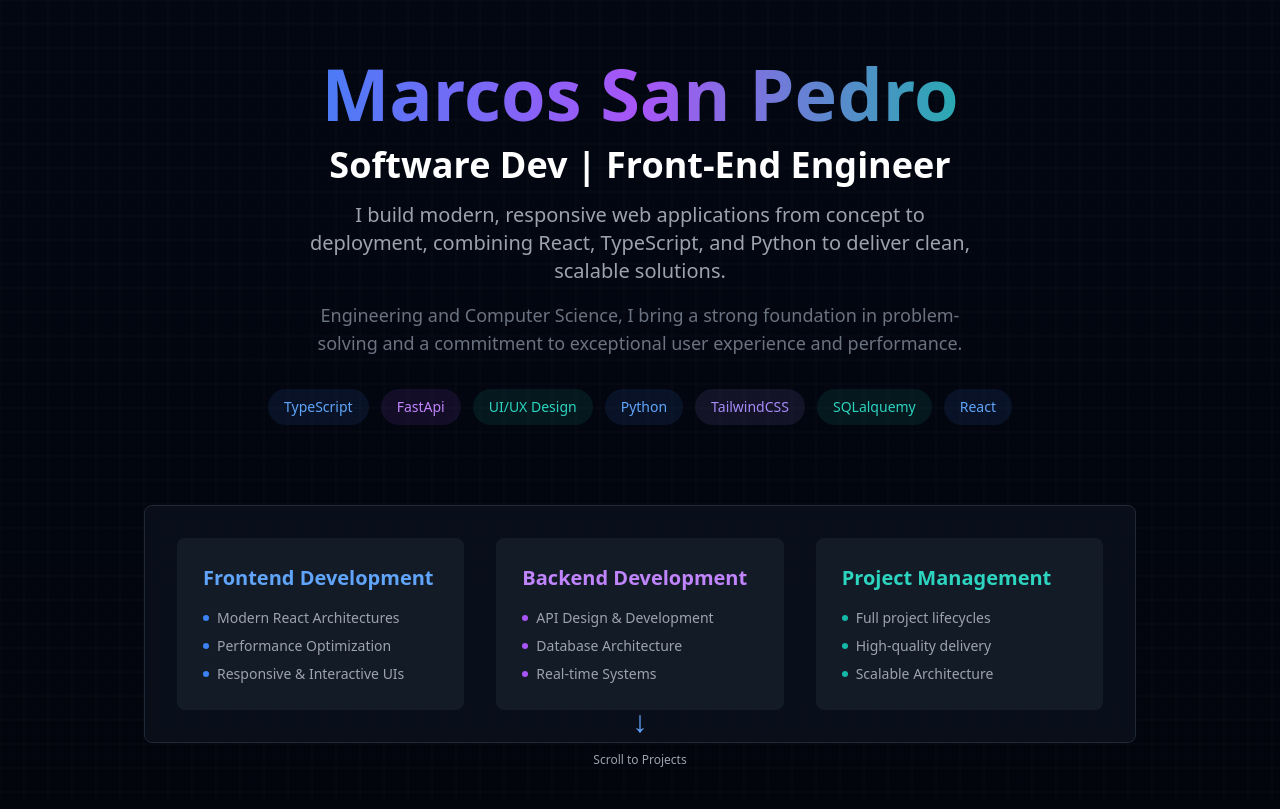
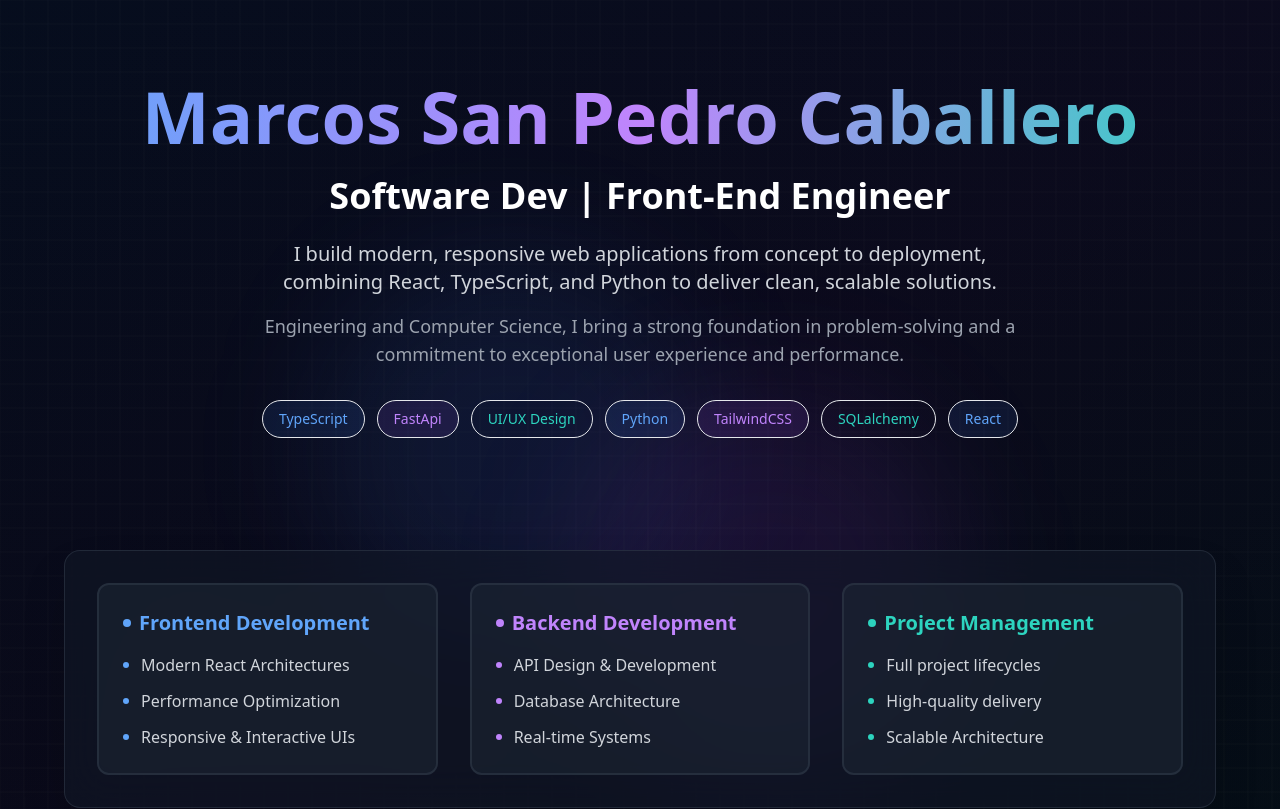
Before and after one commit to MarcosSanPedro/marcossanpedro, a Next.js app: page / in a window 1280 px wide. Shown: the top 809 px of the page. Built offline with nearby package versions, Linux system fonts and the light colour scheme.

Commit message:
Refactor HeroSection component for improved layout and animations, integrate lucide-react for icons, and update package dependencies in package.json and pnpm-lock.yaml.

```diff
--- a/app/components/HeroSection.tsx
+++ b/app/components/HeroSection.tsx
@@ -1,148 +1,249 @@
-'use client';
+"use client"
 
-import { motion } from 'framer-motion';
-import { useState, useRef, useEffect } from 'react';
+import { motion } from "framer-motion"
+import { useState, useRef, useEffect } from "react"
+import { ChevronDown } from "lucide-react"
 
 export default function HeroSection() {
-	const [selectedStack, setSelectedStack] = useState<'frontend' | 'backend' | 'devops' | null>(null);
-	const autoScrolledRef = useRef(false);
+  const [selectedStack, setSelectedStack] = useState<"frontend" | "backend" | "devops" | null>(null)
+  const autoScrolledRef = useRef(false)
+  let ifScrollDown = autoScrolledRef.current
+
 
   useEffect(() => {
     const handleScroll = () => {
+
       if (!autoScrolledRef.current && window.scrollY > 40) {
-				document.getElementById('projects')?.scrollIntoView({ behavior: 'smooth' });
-				autoScrolledRef.current = true;
+        document.getElementById("projects")?.scrollIntoView({ behavior: "smooth" })
+        autoScrolledRef.current = true
       }
-		};
-		window.addEventListener('scroll', handleScroll);
-		return () => window.removeEventListener('scroll', handleScroll);
-	}, []);
+    }
+
+    window.addEventListener("scroll", handleScroll)
+    return () => window.removeEventListener("scroll", handleScroll)
+  }, [ifScrollDown])
 
   return (
-		<section className="min-h-screen relative overflow-hidden py-24 md:py-0">
+    <section className="min-h-screen relative overflow-hidden">
+      {/* Background Effects */}
       <div className="absolute inset-0">
         <div className="absolute inset-0 bg-[url('/grid.svg')] opacity-10" />
+        <div className="absolute inset-0 bg-gradient-to-br from-blue-500/5 via-purple-500/5 to-teal-500/5" />
+        <div className="absolute top-1/4 left-1/4 w-96 h-96 bg-blue-500/10 rounded-full blur-3xl" />
+        <div className="absolute bottom-1/4 right-1/4 w-96 h-96 bg-purple-500/10 rounded-full blur-3xl" />
       </div>
 
-			<div className="relative z-10 min-h-screen flex flex-col items-center justify-center px-4 pt-8 md:pt-0">
-				<motion.div initial={{ opacity: 0, y: 20 }} animate={{ opacity: 1, y: 0 }} className="text-center mb-8 md:mb-12">
-					<div className="space-y-3 md:space-y-4 mb-6 md:mb-8">
-						<h1 className="text-4xl md:text-7xl font-bold text-transparent bg-clip-text bg-gradient-to-r from-blue-500 via-purple-500 to-teal-500">
-							Marcos San Pedro
-						</h1>
-						<h2 className="text-2xl md:text-4xl font-bold text-white">Software Dev | Front-End Engineer</h2>
-						<p className="text-lg md:text-xl text-gray-400 max-w-2xl mx-auto">
-						I build modern, responsive web applications from concept to deployment, combining React, TypeScript, and Python to deliver clean, scalable solutions.
+      <div className="relative z-10 min-h-screen flex flex-col px-4 sm:px-6 lg:px-8">
+        {/* Main Content Container */}
+        <div className="flex-1 flex flex-col justify-center py-12 sm:py-16 lg:py-20">
+          {/* Hero Text Section */}
+          <motion.div
+            initial={{ opacity: 0, y: 20 }}
+            animate={{ opacity: 1, y: 0 }}
+            className="text-center mb-8 sm:mb-12 lg:mb-16"
+          >
+            <div className="space-y-4 sm:space-y-6 mb-6 sm:mb-8">
+              <motion.h1
+                initial={{ opacity: 0, y: 20 }}
+                animate={{ opacity: 1, y: 0 }}
+                transition={{ delay: 0.1 }}
+                className="text-3xl sm:text-5xl lg:text-7xl font-bold text-transparent bg-clip-text bg-gradient-to-r from-blue-400 via-purple-400 to-teal-400 leading-tight"
+              >
+                Marcos San Pedro Caballero
+              </motion.h1>
+
+              <motion.h2
+                initial={{ opacity: 0, y: 20 }}
+                animate={{ opacity: 1, y: 0 }}
+                transition={{ delay: 0.2 }}
+                className="text-xl sm:text-2xl lg:text-4xl font-bold text-white"
+              >
+                Software Dev | Front-End Engineer
+              </motion.h2>
+
+              <motion.div
+                initial={{ opacity: 0, y: 20 }}
+                animate={{ opacity: 1, y: 0 }}
+                transition={{ delay: 0.3 }}
+                className="space-y-3 sm:space-y-4"
+              >
+                <p className="text-base sm:text-lg lg:text-xl text-gray-300 max-w-3xl mx-auto leading-relaxed">
+                  I build modern, responsive web applications from concept to deployment, combining React, TypeScript,
+                  and Python to deliver clean, scalable solutions.
                 </p>
-						<p className="text-base md:text-lg text-gray-500 max-w-2xl mx-auto">
-						Engineering and Computer Science, I bring a strong foundation in problem-solving and a commitment to exceptional user experience and performance.
+                <p className="text-sm sm:text-base lg:text-lg text-gray-400 max-w-3xl mx-auto leading-relaxed">
+                  Engineering and Computer Science, I bring a strong foundation in problem-solving and a commitment to
+                  exceptional user experience and performance.
                 </p>
+              </motion.div>
             </div>
-					<div className="flex flex-wrap justify-center gap-2 md:gap-3 mb-6 md:mb-8">
-						<span className="px-3 md:px-4 py-1.5 md:py-2 bg-blue-500/10 rounded-full text-blue-400 text-xs md:text-sm">TypeScript</span>
-						<span className="px-3 md:px-4 py-1.5 md:py-2 bg-purple-500/10 rounded-full text-purple-400 text-xs md:text-sm">FastApi</span>
-						<span className="px-3 md:px-4 py-1.5 md:py-2 bg-teal-500/10 rounded-full text-teal-400 text-xs md:text-sm"> UI/UX Design</span>
-						<span className="px-3 md:px-4 py-1.5 md:py-2 bg-blue-500/10 rounded-full text-blue-400 text-xs md:text-sm">Python</span>
-						<span className="px-3 md:px-4 py-1.5 md:py-2 bg-violet-400/10 rounded-full text-violet-400 text-xs md:text-sm"> TailwindCSS</span>
-						<span className="px-3 md:px-4 py-1.5 md:py-2 bg-teal-500/10 rounded-full text-teal-400 text-xs md:text-sm"> SQLalquemy</span>
-						<span className="px-3 md:px-4 py-1.5 md:py-2 bg-blue-500/10 rounded-full text-blue-400 text-xs md:text-sm">React</span>
-					</div>
+
+            {/* Tech Stack Tags */}
+            <motion.div
+              initial={{ opacity: 0, y: 20 }}
+              animate={{ opacity: 1, y: 0 }}
+              transition={{ delay: 0.4 }}
+              className="flex flex-wrap justify-center gap-2 sm:gap-3 mb-8 sm:mb-12"
+            >
+              {[
+                { name: "TypeScript", color: "blue" },
+                { name: "FastApi", color: "purple" },
+                { name: "UI/UX Design", color: "teal" },
+                { name: "Python", color: "blue" },
+                { name: "TailwindCSS", color: "purple" },
+                { name: "SQLalchemy", color: "teal" },
+                { name: "React", color: "blue" },
+              ].map((tech, index) => (
+                <motion.span
+                  key={tech.name}
+                  initial={{ opacity: 0, scale: 0.8 }}
+                  animate={{ opacity: 1, scale: 1 }}
+                  transition={{ delay: 0.5 + index * 0.1 }}
+                  className={`px-3 sm:px-4 py-2 bg-${tech.color}-500/10 border border-${tech.color}-500/20 rounded-full text-${tech.color}-400 text-xs sm:text-sm font-medium hover:bg-${tech.color}-500/20 transition-all duration-300 cursor-default`}
+                >
+                  {tech.name}
+                </motion.span>
+              ))}
+            </motion.div>
           </motion.div>
 
           {/* Interactive System Architecture */}
-				<div className="w-full max-w-5xl mx-auto relative px-2 md:px-4">
           <motion.div
-						initial={{ opacity: 0 }}
-						animate={{ opacity: 1 }}
-						transition={{ delay: 0.3 }}
-						className="bg-gray-900/50 backdrop-blur-sm rounded-lg border border-gray-800 p-4 md:p-8"
+            initial={{ opacity: 0, y: 30 }}
+            animate={{ opacity: 1, y: 0 }}
+            transition={{ delay: 0.6 }}
+            className="w-full max-w-6xl mx-auto"
           >
-						<div className="grid grid-cols-1 md:grid-cols-3 gap-4 md:gap-8">
+            <div className="bg-gray-900/60 backdrop-blur-xl rounded-2xl border border-gray-700/50 p-4 sm:p-6 lg:p-8 shadow-2xl">
+              <div className="grid grid-cols-1 lg:grid-cols-3 gap-4 sm:gap-6 lg:gap-8">
                 {/* Frontend Layer */}
-							<div
-								className={`p-4 md:p-6 rounded-lg transition-colors border-2 ${
-									selectedStack === 'frontend' ? 'bg-blue-500/20 border-blue-500/50' : 'bg-gray-800/50 hover:bg-gray-800/80 border-transparent'
+                <motion.div
+                  whileHover={{ scale: 1.02, y: -5 }}
+                  transition={{ type: "spring", stiffness: 300 }}
+                  className={`p-4 sm:p-6 rounded-xl transition-all duration-300 border-2 cursor-pointer ${
+                    selectedStack === "frontend"
+                      ? "bg-blue-500/20 border-blue-400/50 shadow-lg shadow-blue-500/20"
+                      : "bg-gray-800/50 hover:bg-gray-800/80 border-gray-700/50 hover:border-gray-600/50"
                   }`}
-								onMouseEnter={() => setSelectedStack('frontend')}
+                  onMouseEnter={() => setSelectedStack("frontend")}
                   onMouseLeave={() => setSelectedStack(null)}
                 >
-								<h3 className="text-lg md:text-xl font-semibold mb-3 md:mb-4 text-blue-400">Frontend Development</h3>
-								<ul className="space-y-1.5 md:space-y-2 text-xs md:text-sm text-gray-400">
-									<li className="flex items-center gap-2">
-										<div className="w-1.5 h-1.5 bg-blue-500 rounded-full" />
-										Modern React Architectures
-									</li>
-									<li className="flex items-center gap-2">
-										<div className="w-1.5 h-1.5 bg-blue-500 rounded-full" />
-										Performance Optimization
-									</li>
-									<li className="flex items-center gap-2">
-										<div className="w-1.5 h-1.5 bg-blue-500 rounded-full" />
-										Responsive & Interactive UIs
-									</li>
+                  <h3 className="text-lg sm:text-xl font-semibold mb-3 sm:mb-4 text-blue-400 flex items-center gap-2">
+                    <div className="w-2 h-2 bg-blue-400 rounded-full animate-pulse" />
+                    Frontend Development
+                  </h3>
+                  <ul className="space-y-2 sm:space-y-3 text-sm sm:text-base text-gray-300">
+                    {["Modern React Architectures", "Performance Optimization", "Responsive & Interactive UIs"].map(
+                      (item, index) => (
+                        <motion.li
+                          key={item}
+                          initial={{ opacity: 0, x: -10 }}
+                          animate={{ opacity: 1, x: 0 }}
+                          transition={{ delay: 0.7 + index * 0.1 }}
+                          className="flex items-center gap-3"
+                        >
+                          <div className="w-1.5 h-1.5 bg-blue-400 rounded-full flex-shrink-0" />
+                          {item}
+                        </motion.li>
+                      ),
+                    )}
                   </ul>
-							</div>
+                </motion.div>
 
                 {/* Backend Layer */}
-							<div
-								className={`p-4 md:p-6 rounded-lg transition-colors border-2 ${
-									selectedStack === 'backend' ? 'bg-purple-500/20 border-purple-500/50' : 'bg-gray-800/50 hover:bg-gray-800/80 border-transparent'
+                <motion.div
+                  whileHover={{ scale: 1.02, y: -5 }}
+                  transition={{ type: "spring", stiffness: 300 }}
+                  className={`p-4 sm:p-6 rounded-xl transition-all duration-300 border-2 cursor-pointer ${
+                    selectedStack === "backend"
+                      ? "bg-purple-500/20 border-purple-400/50 shadow-lg shadow-purple-500/20"
+                      : "bg-gray-800/50 hover:bg-gray-800/80 border-gray-700/50 hover:border-gray-600/50"
                   }`}
-								onMouseEnter={() => setSelectedStack('backend')}
+                  onMouseEnter={() => setSelectedStack("backend")}
                   onMouseLeave={() => setSelectedStack(null)}
                 >
-								<h3 className="text-lg md:text-xl font-semibold mb-3 md:mb-4 text-purple-400">Backend Development</h3>
-								<ul className="space-y-1.5 md:space-y-2 text-xs md:text-sm text-gray-400">
-									<li className="flex items-center gap-2">
-										<div className="w-1.5 h-1.5 bg-purple-500 rounded-full" />
-										API Design & Development
-									</li>
-									<li className="flex items-center gap-2">
-										<div className="w-1.5 h-1.5 bg-purple-500 rounded-full" />
-										Database Architecture
-									</li>
-									<li className="flex items-center gap-2">
-										<div className="w-1.5 h-1.5 bg-purple-500 rounded-full" />
-										Real-time Systems
-									</li>
+                  <h3 className="text-lg sm:text-xl font-semibold mb-3 sm:mb-4 text-purple-400 flex items-center gap-2">
+                    <div className="w-2 h-2 bg-purple-400 rounded-full animate-pulse" />
+                    Backend Development
+                  </h3>
+                  <ul className="space-y-2 sm:space-y-3 text-sm sm:text-base text-gray-300">
+                    {["API Design & Development", "Database Architecture", "Real-time Systems"].map((item, index) => (
+                      <motion.li
+                        key={item}
+                        initial={{ opacity: 0, x: -10 }}
+                        animate={{ opacity: 1, x: 0 }}
+                        transition={{ delay: 0.8 + index * 0.1 }}
+                        className="flex items-center gap-3"
+                      >
+                        <div className="w-1.5 h-1.5 bg-purple-400 rounded-full flex-shrink-0" />
+                        {item}
+                      </motion.li>
+                    ))}
                   </ul>
-							</div>
+                </motion.div>
 
                 {/* DevOps Layer */}
-							<div
-								className={`p-4 md:p-6 rounded-lg transition-colors border-2 ${
-									selectedStack === 'devops' ? 'bg-teal-500/20 border-teal-500/50' : 'bg-gray-800/50 hover:bg-gray-800/80 border-transparent'
+                <motion.div
+                  whileHover={{ scale: 1.02, y: -5 }}
+                  transition={{ type: "spring", stiffness: 300 }}
+                  className={`p-4 sm:p-6 rounded-xl transition-all duration-300 border-2 cursor-pointer ${
+                    selectedStack === "devops"
+                      ? "bg-teal-500/20 border-teal-400/50 shadow-lg shadow-teal-500/20"
+                      : "bg-gray-800/50 hover:bg-gray-800/80 border-gray-700/50 hover:border-gray-600/50"
                   }`}
-								onMouseEnter={() => setSelectedStack('devops')}
+                  onMouseEnter={() => setSelectedStack("devops")}
                   onMouseLeave={() => setSelectedStack(null)}
                 >
-								<h3 className="text-lg md:text-xl font-semibold mb-3 md:mb-4 text-teal-400">Project Management</h3>
-								<ul className="space-y-1.5 md:space-y-2 text-xs md:text-sm text-gray-400">
-									<li className="flex items-center gap-2">
-										<div className="w-1.5 h-1.5 bg-teal-500 rounded-full" />
-										Full project lifecycles
-									</li>
-									<li className="flex items-center gap-2">
-										<div className="w-1.5 h-1.5 bg-teal-500 rounded-full" />
-										High-quality delivery
-									</li>
-									<li className="flex items-center gap-2">
-										<div className="w-1.5 h-1.5 bg-teal-500 rounded-full" />
-										Scalable Architecture
-									</li>
+                  <h3 className="text-lg sm:text-xl font-semibold mb-3 sm:mb-4 text-teal-400 flex items-center gap-2">
+                    <div className="w-2 h-2 bg-teal-400 rounded-full animate-pulse" />
+                    Project Management
+                  </h3>
+                  <ul className="space-y-2 sm:space-y-3 text-sm sm:text-base text-gray-300">
+                    {["Full project lifecycles", "High-quality delivery", "Scalable Architecture"].map(
+                      (item, index) => (
+                        <motion.li
+                          key={item}
+                          initial={{ opacity: 0, x: -10 }}
+                          animate={{ opacity: 1, x: 0 }}
+                          transition={{ delay: 0.9 + index * 0.1 }}
+                          className="flex items-center gap-3"
+                        >
+                          <div className="w-1.5 h-1.5 bg-teal-400 rounded-full flex-shrink-0" />
+                          {item}
+                        </motion.li>
+                      ),
+                    )}
                   </ul>
+                </motion.div>
               </div>
             </div>
           </motion.div>
         </div>
-				{/* Scroll Down Button */}
-				<div className="absolute bottom-8 left-1/2 transform -translate-x-1/2 z-20">
-					<a href="#projects" className="group flex flex-col items-center cursor-pointer">
-						<span className="animate-bounce text-3xl text-blue-400 group-hover:text-blue-300 transition-colors">↓</span>
-						<span className="text-xs text-gray-400 mt-1 group-hover:text-white transition-colors">Scroll to Projects</span>
+
+        {/* Scroll Down Button - Now properly spaced */}
+        <motion.div
+          initial={{ opacity: 0, y: 20 }}
+          animate={{ opacity: 1, y: 0 }}
+          transition={{ delay: 1.2 }}
+          className="flex justify-center pb-8 sm:pb-12"
+        >
+          <a
+            href="#projects"
+            className="group flex flex-col items-center cursor-pointer p-4 rounded-full hover:bg-gray-800/30 transition-all duration-300"
+          >
+            <motion.div
+              animate={{ y: [0, 8, 0] }}
+              transition={{ duration: 2, repeat: Number.POSITIVE_INFINITY, ease: "easeInOut" }}
+              className="flex flex-col items-center"
+            >
+              <ChevronDown className="w-6 h-6 sm:w-8 sm:h-8 text-blue-400 group-hover:text-blue-300 transition-colors" />
+              <span className="text-xs sm:text-sm text-gray-400 mt-2 group-hover:text-white transition-colors font-medium">
+                Scroll to Projects
+              </span>
+            </motion.div>
           </a>
-				</div>
+        </motion.div>
       </div>
     </section>
-	);
+  )
 }
```
Also changed, not shown: package.json (+8 -7 lines), 1 other file (tests, documents, lock files or other folders). Lines whose indentation alone changed are shown as unchanged.
